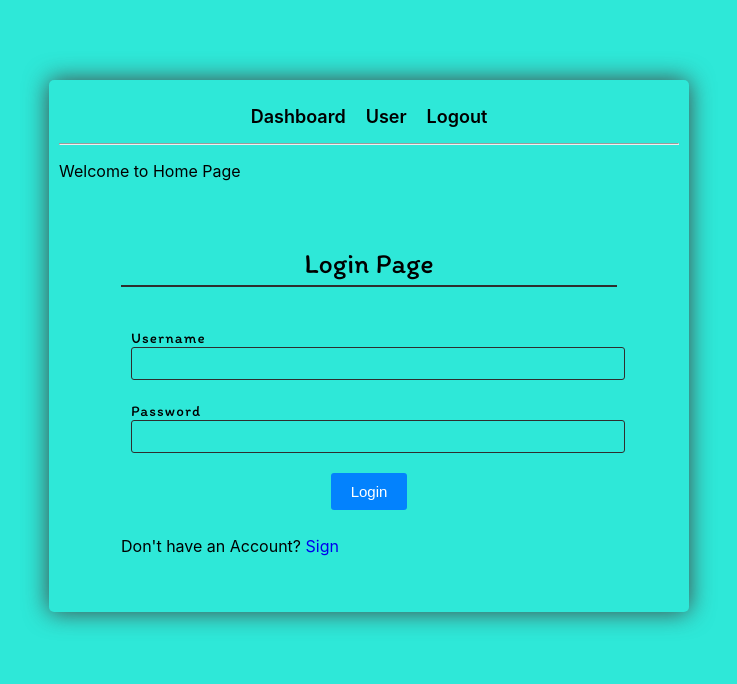
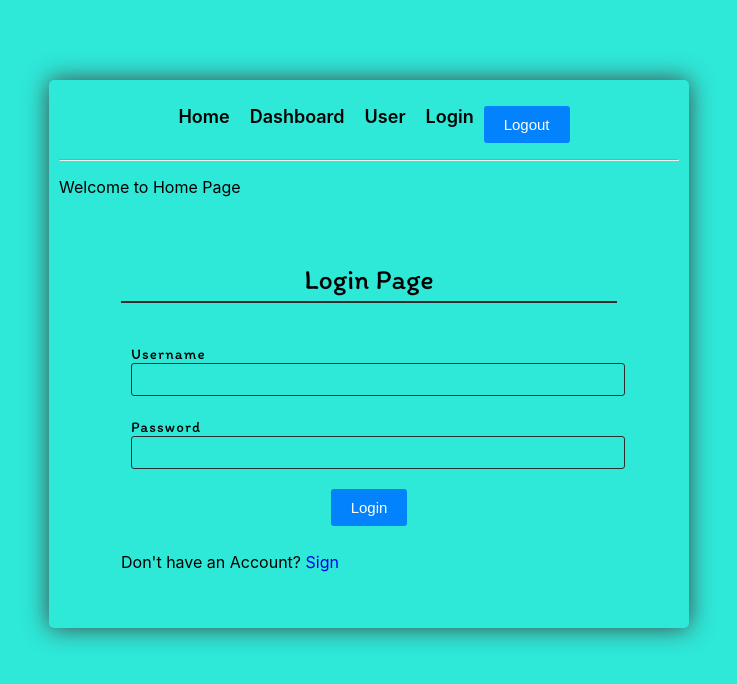
Before and after one commit to dhruvparmar2310/router-task, a React (Create React App) app: page / in a window 1280 px wide. Shown: the top 684 px of the page, without its empty margins (271-1008 px from the left). Built offline with nearby package versions, Linux system fonts and the light colour scheme; no server answers.

Commit message:
Add files via upload

```diff
--- a/src/shared/components/Header.jsx
+++ b/src/shared/components/Header.jsx
@@ -1,15 +1,22 @@
 import React from 'react'
-import { Link } from 'react-router-dom'
+import { Link, useNavigate } from 'react-router-dom'
 
 export default function Header () {
+  const navigate = useNavigate()
+  const handleLogout = (e) => {
+    sessionStorage.clear()
+    navigate('/')
+  }
   return (
     <div>
       <div className='side-menu'>
         <nav>
           <ul>
+          <li><Link to='/'>Home</Link></li>
             <li><Link to='/dashboard'>Dashboard</Link></li>
             <li><Link to='/user'>User</Link></li>
-            <li><Link to='/'>Logout</Link></li>
+            <li><Link to='/login'>Login</Link></li>
+            <li><button onClick={(e) => handleLogout(e)}>Logout</button></li>
           </ul>
         </nav>
       </div>
```
Also changed, not shown: src/shared/components/Protected.jsx (added, +25 -0 lines).
